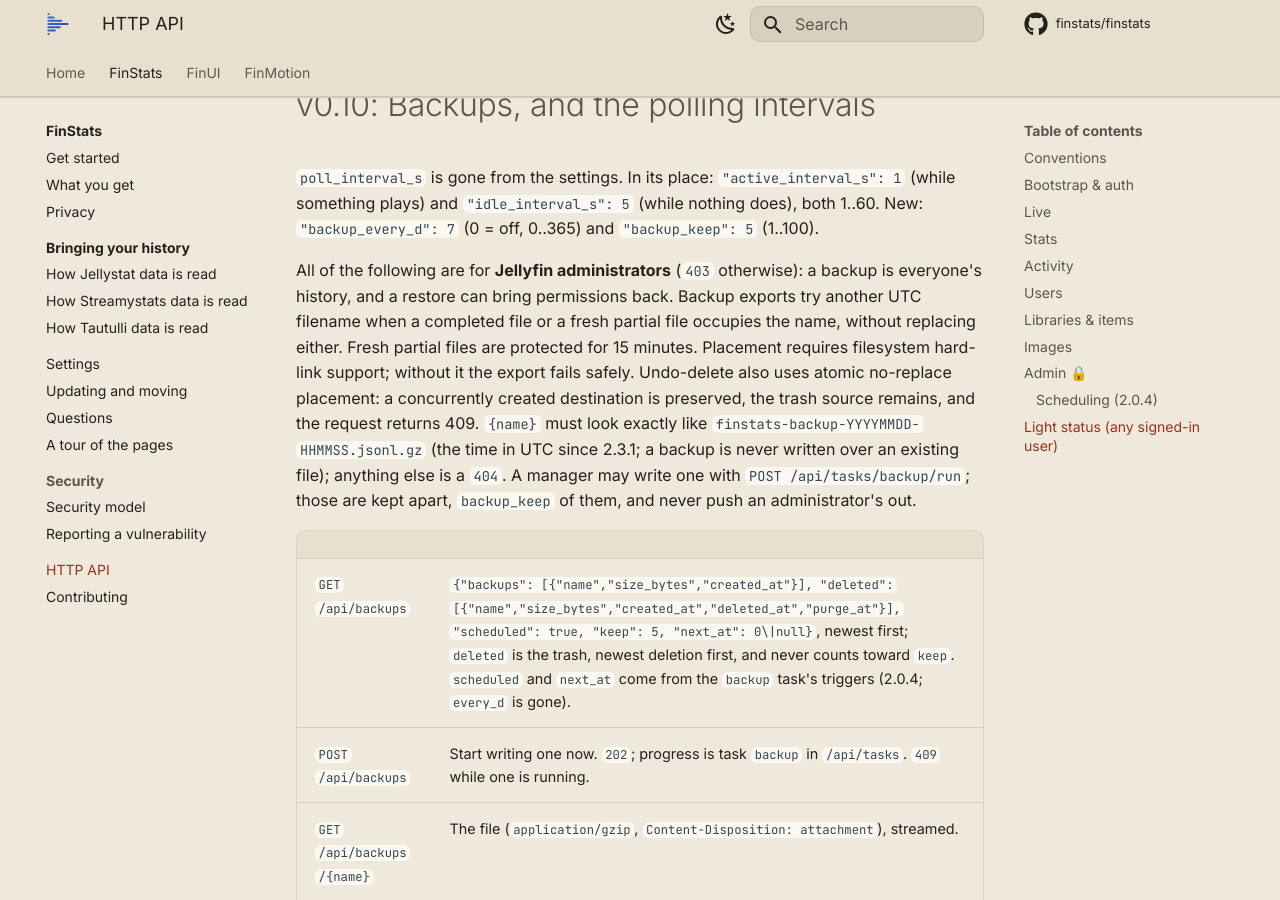
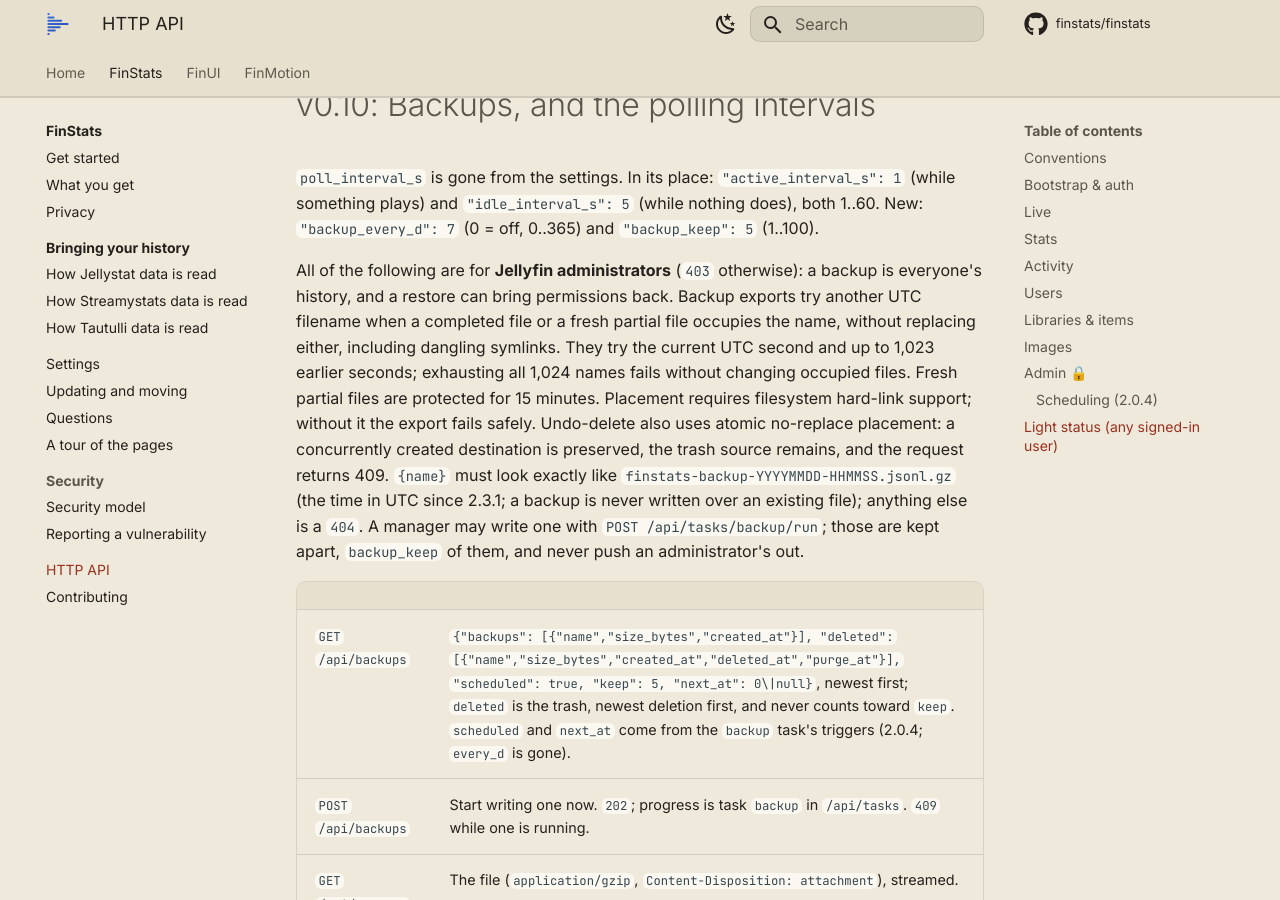
Before and after one commit to finstats/docs, an MkDocs documentation site: the page built from docs/finstats/api.md, in a window 1280 px wide and 900 px high, scrolled down 24255 px. Built offline with MkDocs 1.6.1 and Material for MkDocs 9.7.7, drawn with Linux system fonts in a browser that asks for light colours; comment, search, counter and statistics services are not loaded.

Commit message:
docs(finstats): clarify backup collision search bounds

```diff
--- a/docs/finstats/api.md
+++ b/docs/finstats/api.md
@@ -881,7 +881,8 @@ most 50; anything else is a `400`). The response also carries, read-only:
 
 All of the following are for **Jellyfin administrators** (`403` otherwise): a backup is everyone's history, and a restore
 can bring permissions back. Backup exports try another UTC filename when a completed file or a fresh partial file
-occupies the name, without replacing either. Fresh partial files are protected for 15 minutes. Placement requires filesystem hard-link support; without it the
+occupies the name, without replacing either, including dangling symlinks. They try the current UTC second
+and up to 1,023 earlier seconds; exhausting all 1,024 names fails without changing occupied files. Fresh partial files are protected for 15 minutes. Placement requires filesystem hard-link support; without it the
 export fails safely. Undo-delete also uses atomic no-replace placement: a concurrently created destination is
 preserved, the trash source remains, and the request returns 409.
 `{name}` must look exactly like `finstats-backup-YYYYMMDD-HHMMSS.jsonl.gz` (the time in UTC
```
